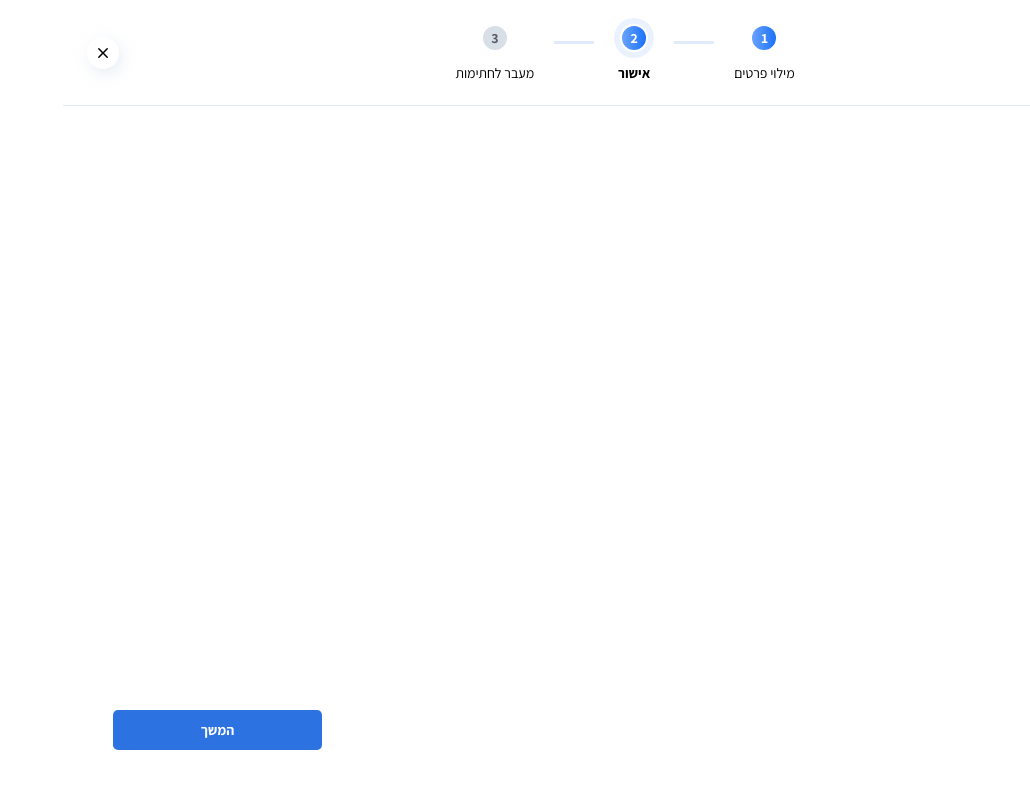
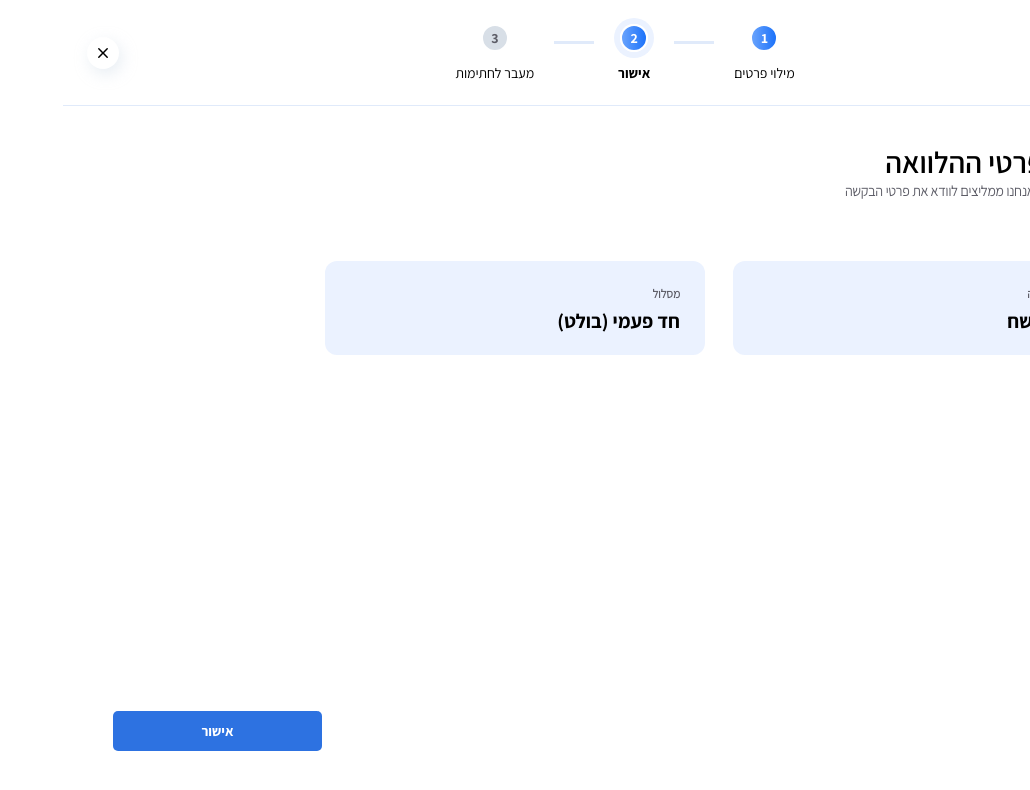
Before and after one commit to antoncristo/short-term-loan, a React (Vite) app: page / in a window 1280 px wide. Both pictures are taken after a click on the button "המשך". Shown: the top 790 px of the page, without its empty margins (250-1280 px from the left). Built offline with nearby package versions, Linux system fonts and the light colour scheme.

Commit message:
cofnrimation step

```diff
--- /dev/null
+++ b/src/features/short-term-loan/components/loan-confirmation/loan-confirmation.styled.ts
@@ -0,0 +1,85 @@
+import { styled } from 'styled-components';
+
+export const Container = styled.div`
+	display: flex;
+	align-items: center;
+	justify-content: center;
+	width: 100vw;
+	height: 100%;
+`;
+
+export const LoanConfirmation = styled.div`
+	width: 100vw;
+	max-width: 82rem;
+	height: 100%;
+	display: flex;
+	flex-direction: column;
+	align-items: flex-start;
+	justify-content: flex-start;
+	gap: 2.4rem;
+`;
+
+export const Header = styled.div`
+	display: flex;
+	flex-direction: column;
+	align-items: flex-start;
+	justify-content: flex-start;
+	margin-bottom: 3.7rem;
+`;
+
+export const Title = styled.h2`
+	padding: 0;
+	margin: 0;
+	font-size: 3rem;
+	font-family: 'loan-600';
+	line-height: 3.9rem;
+	color: black;
+`;
+
+export const SubTitle = styled.h2`
+	padding: 0;
+	margin: 0;
+	font-size: 1.4rem;
+	font-family: 'loan-200';
+	line-height: 1.8rem;
+	color: var(--grey1);
+`;
+
+export const confirmationContainer = styled.div`
+	display: flex;
+	flex-direction: row;
+	flex-wrap: wrap;
+	gap: 2.8rem;
+	width: 100%;
+`;
+
+export const ConfirmationBox = styled.div`
+	box-sizing: border-box;
+	width: 100%;
+	max-width: 38rem;
+	height: 9.4rem;
+	border-radius: 1.2rem;
+	background-color: var(--secondary);
+	display: flex;
+	flex-direction: column;
+	align-items: flex-start;
+	justify-content: flex-start;
+	padding: 2.5rem;
+`;
+
+export const CTitle = styled.h3`
+	padding: 0;
+	margin: 0;
+	font-size: 1.2rem;
+	font-family: 'loan-300';
+	line-height: 1.6rem;
+	color: var(--grey1);
+	margin-bottom: 0.6rem;
+`;
+
+export const CValue = styled.div`
+	font-size: 2rem;
+	font-family: 'loan-700';
+	line-height: 2.6rem;
+	color: black;
+`;
--- a/src/features/short-term-loan/components/loan-confirmation/loan-confirmation.tsx
+++ b/src/features/short-term-loan/components/loan-confirmation/loan-confirmation.tsx
@@ -1 +1,53 @@
-export const LoanConfirmation = () => <div>Loan COnfirmation</div>;
+import { type LoanMethod, type ShortTermLoan } from 'features/types';
+
+import * as Styled from './loan-confirmation.styled';
+
+interface LoanConfirmationProps {
+	title: string;
+	subTitle: string;
+	loan: ShortTermLoan;
+}
+
+export const LoanConfirmation = (props: LoanConfirmationProps) => {
+	const { loan, subTitle, title } = props;
+	const { amount, type, payments } = loan;
+	const mapLoanMethodToHebrew: Record<LoanMethod, string> = {
+		one_time: 'חד פעמי (בולט)',
+		payments: 'תשלומים'
+	};
+
+	const showPaymentsMeta = loan.type === 'payments';
+
+	return (
+		<Styled.Container>
+			<Styled.LoanConfirmation>
+				<Styled.Header>
+					<Styled.Title>{title}</Styled.Title>
+					<Styled.SubTitle>{subTitle}</Styled.SubTitle>
+				</Styled.Header>
+				<Styled.confirmationContainer>
+					<Styled.ConfirmationBox>
+						<Styled.CTitle>סכום ההלוואה</Styled.CTitle>
+						<Styled.CValue>{amount} שח</Styled.CValue>
+					</Styled.ConfirmationBox>
+					<Styled.ConfirmationBox>
+						<Styled.CTitle>מסלול</Styled.CTitle>
+						<Styled.CValue>{mapLoanMethodToHebrew[type]}</Styled.CValue>
+					</Styled.ConfirmationBox>
+					{showPaymentsMeta ? (
+						<>
+							<Styled.ConfirmationBox>
+								<Styled.CTitle>מספר תשלומים</Styled.CTitle>
+								<Styled.CValue>{payments?.numberOfPayment} תשלומים</Styled.CValue>
+							</Styled.ConfirmationBox>
+							<Styled.ConfirmationBox>
+								<Styled.CTitle>תאריך פירעון</Styled.CTitle>
+								<Styled.CValue>{payments?.numberOfPayment} לכל חודש</Styled.CValue>
+							</Styled.ConfirmationBox>
+						</>
+					) : null}
+				</Styled.confirmationContainer>
+			</Styled.LoanConfirmation>
+		</Styled.Container>
+	);
+};
--- a/src/features/short-term-loan/components/step-control/step-control.styled.ts
+++ b/src/features/short-term-loan/components/step-control/step-control.styled.ts
@@ -13,11 +13,14 @@ export const StepContent = styled.div`
 	overflow-y: auto;
 `;
 
-export const Controls = styled.footer`
+export const Controls = styled.footer<{ isConfirmed: boolean }>`
+	box-sizing: border-box;
 	padding: 0 3.5rem 0 5rem;
 	margin: 0;
 	height: 14rem;
 	display: flex;
 	align-items: center;
 	justify-content: space-between;
+	border-top: 0.1rem solid
+		${({ isConfirmed }) => (isConfirmed ? 'var(--secondary)' : 'transparent')};
 `;
--- a/src/features/short-term-loan/components/step-control/step-control.tsx
+++ b/src/features/short-term-loan/components/step-control/step-control.tsx
@@ -2,6 +2,7 @@ import { useState, type ReactNode } from 'react';
 import { Button } from 'shared';
 
 import * as Styled from './step-control.styled';
+import { steps } from 'features/short-term-loan/config';
 
 interface StepControlProps {
 	children: ReactNode;
@@ -19,6 +20,7 @@ export const StepControl = (props: StepControlProps) => {
 
 	const onSubmit = () => {
 		setDone(true);
+		next();
 	};
 
 	const resetHandler = () => {
@@ -29,9 +31,9 @@ export const StepControl = (props: StepControlProps) => {
 	return (
 		<Styled.StepControl>
 			<Styled.StepContent>{children}</Styled.StepContent>
-			<Styled.Controls>
+			<Styled.Controls isConfirmed={done}>
 				<Button
-					disabled={currentStep === 0}
+					disabled={currentStep === 0 || currentStep === steps.length - 1}
 					onClick={prev}
 					width='6.9rem'
 					variant='secondary'
@@ -45,7 +47,7 @@ export const StepControl = (props: StepControlProps) => {
 				) : (
 					<Button
 						disabled={!isFormValid}
-						onClick={canSubmit ? onSubmit : next}
+						onClick={canSubmit && currentStep === steps.length - 2 ? onSubmit : next}
 						width='20.9rem'
 						variant='primary'
 					>
--- a/src/features/short-term-loan/short-term-loan.tsx
+++ b/src/features/short-term-loan/short-term-loan.tsx
@@ -45,7 +45,7 @@ export const ShortTermLoan = () => {
 		<Styled.ShortTermLoan>
 			<Header steps={steps} currentStep={currentStep} />
 			<StepControl
-				canSubmit={isValid && currentStep === steps.length - 1}
+				canSubmit={isValid && currentStep === steps.length - 2}
 				currentStep={currentStep}
 				isFormValid={isValid}
 				next={nextStepHandler}
@@ -59,8 +59,20 @@ export const ShortTermLoan = () => {
 								<LoanDetails watch={watch} getValues={getValues} control={control} />
 							</form>
 						),
-						1: <LoanConfirmation />,
-						2: <LoanConfirmation />
+						1: (
+							<LoanConfirmation
+								title='סיכום פרטי ההלוואה'
+								subTitle='רגע לפני אישור, אנחנו ממליצים לוודא את פרטי הבקשה'
+								loan={getValues()}
+							/>
+						),
+						2: (
+							<LoanConfirmation
+								title='ההוראה הועברה לסבב חתימות'
+								subTitle='אישור 3421 | 21.02.2023, 15:54'
+								loan={getValues()}
+							/>
+						)
 					}[currentStep]
 				}
 			</StepControl>
```
